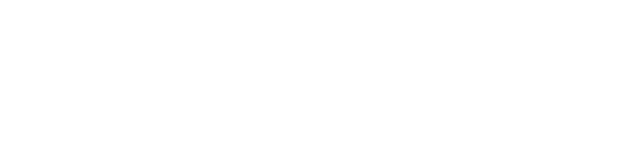
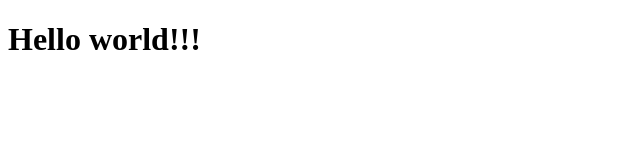
Before and after one commit to GabrielMunizz/trybe-exercicios, a plain HTML site: page index.html in a window 1280 px wide. Shown: the whole page, without its empty margins (0-640 px from the left). Drawn offline with Linux system fonts and the light colour scheme.

Commit message:
Alteração de nome para index.html, adicionado header

```diff
--- a/nova_feature.html
+++ b/index.html
@@ -6,6 +6,9 @@
     <meta name="viewport" content="width=device-width, initial-scale=1.0">
     <title>Nova_Feature</title>
 </head>
+<header>
+    <h1>Hello world!!!</h1>
+</header>
 <body>
 
 </body>
```
